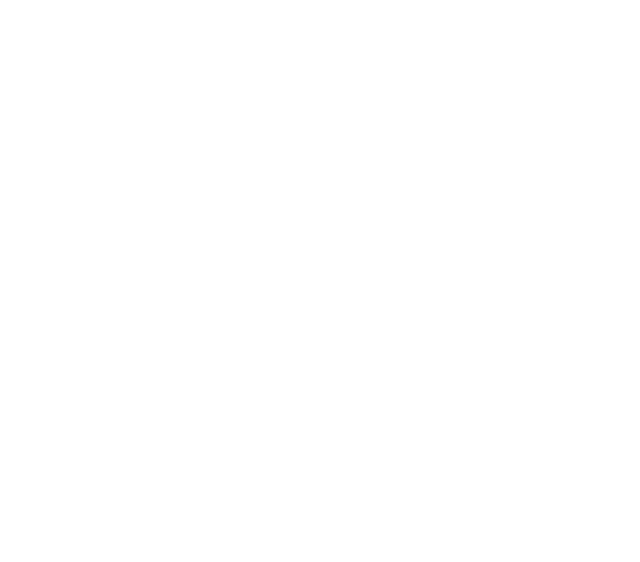
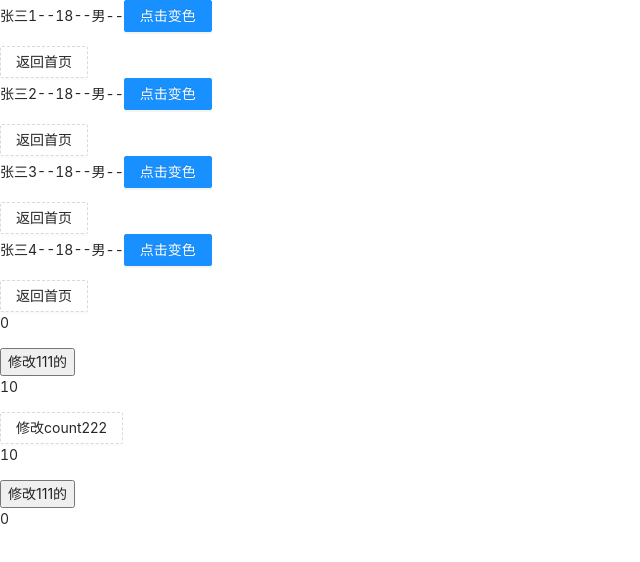
Before and after one commit to yangyuecoding/react_demo, a React app: page /democ in a window 1280 px wide. Shown: the top 562 px of the page, without its empty margins (0-640 px from the left). Built offline with nearby package versions, Linux system fonts and the light colour scheme.

Commit message:
性能优化

```diff
--- /dev/null
+++ b/src/components/democ.jsx
@@ -0,0 +1,40 @@
+import React, { Component } from 'react'
+import store from '../store/index';
+import actionType from './demob/actionTypes';
+import Item from './hook/item';
+import Parent from './hook/parent';
+export default class democ extends Component {
+    constructor(){
+        super();
+        this.state = {
+            list:store.getState().demob.list
+        }
+    }
+    componentDidMount(){
+        // console.log(this.props)
+        store.subscribe(() => {
+            this.setState({
+                list:store.getState().demob.list
+            })
+        })
+    }
+    changeFlag(key){
+        let target = [...this.state.list];
+        target[key].actived = !target[key].actived;
+        store.dispatch(actionType.push_thunk({target}));
+    }
+    render() {
+        return (
+            <div>
+                {
+                    this.state.list.map((item,key) => {
+                        return (
+                            <Item key={key} {...item} changeFlag={this.changeFlag.bind(this,key)}></Item>
+                        )
+                    })
+                }
+                <Parent/>
+            </div>
+        )
+    }
+}
--- /dev/null
+++ b/src/components/hook/item.jsx
@@ -0,0 +1,21 @@
+import React from 'react';
+import {useHistory} from 'react-router-dom';
+import {Button} from 'antd';
+import style from '../../style/item.module.scss';
+let Item = (props) => {
+    const {name,age,sex,actived,changeFlag} = props;
+    const history = useHistory();
+    console.log(props);
+    return (
+        <div>
+           <p className={actived?style.active:''}>{name}--{age}--{sex}--<Button type='primary' onClick={() => { changeFlag() }} >点击变色</Button></p>
+            <Button type='dashed' onClick={() => { history.push({pathname:'/index',query:{id:1001}}) } }>返回首页</Button>
+        </div>
+    )
+}
+
+//性能优化  react.memo 减少render次数
+function diff(prev,next){
+    return prev.actived === next.actived;
+}
+export default React.memo(Item,diff);
--- /dev/null
+++ b/src/components/hook/parent.jsx
@@ -0,0 +1,39 @@
+import React,{useState,useCallback,useMemo} from 'react';
+import Child from './titel';
+let Parent = () => {
+    let [count1,setCount1] = useState(0);
+    let [count2,setCount2] = useState(10);
+    let [count3,setCount3] = useState(10);
+
+    let callback = () => {
+        setCount2(count2+2)
+    }
+    let calc = () => {
+        console.log('heelo')
+        return Math.random() * 100 * count1;
+    }
+    let memoCount1 = useMemo(calc,[count1]);
+    let memofn = useCallback(callback,[count2]);
+    return (
+        <div>
+            <p>
+                {count1}
+            </p>
+            <button onClick={() => { setCount1(count1+1) }}>修改111的</button>
+            <p>
+                {count2}
+            </p>
+
+            <Child memofn={memofn}></Child>
+            <p>
+                {count3}
+            </p>
+            <button onClick={() => { setCount3(count3+1) }}>修改111的</button>
+            <p>
+                {memoCount1}
+            </p>
+        </div>
+    )
+}
+
+export default Parent;
--- /dev/null
+++ b/src/components/hook/titel.jsx
@@ -0,0 +1,14 @@
+import React,{useEffect} from 'react';
+import {Button} from 'antd';
+let Item = (props) => {
+    const {memofn } = props;
+    useEffect(() => {
+        console.log('hello')
+    },[memofn])
+    return (
+        <div>
+            <Button type='dashed' onClick={ memofn  }>修改count222</Button>
+        </div>
+    )
+}
+export default Item;
--- a/src/router/index.jsx
+++ b/src/router/index.jsx
@@ -3,6 +3,7 @@ import React , {lazy,Suspense} from 'react';
 import loading from '../components/loading';
 const Demoa = lazy( () => import(/* webpackChunkName:'demoa_page' */ '../components/demoa') );
 const Demob = lazy( () => import(/* webpackChunkName:'demob_page' */ '../components/demob') );
+const Democ = lazy( () => import(/* webpackChunkName:'democ_page' */ '../components/democ') );
 const Index = lazy( () => import(/* webpackChunkName:'index_page' */ '../view/index') );
 export default class Router extends React.Component {
     render(){
@@ -14,6 +15,7 @@ export default class Router extends React.Component {
               <Switch>
                     <Route path="/demoa" component={Demoa}></Route>
                     <Route path="/demob" component={Demob}></Route>
+                    <Route path="/democ" component={Democ}></Route>
                     <Route path="/index" component={Index}></Route>
                     <Redirect from='/' to='/index' exact></Redirect>
                 </Switch>
--- a/src/view/index.jsx
+++ b/src/view/index.jsx
@@ -7,6 +7,7 @@ export default class index extends Component {
                 <h1>我是首页</h1>
                 <Button type='primary' onClick={ () => { this.props.history.push( { pathname:'/demoa',query:{id:1001} } ) } }>前往demoa</Button>
                 <Button type='primary' onClick={ () => { this.props.history.push( { pathname:'/demob',state:{id:1001} } ) } }>前往demob</Button>
+                <Button type='primary' onClick={ () => { this.props.history.push( { pathname:'/democ',serach:'name=zhangsna' } ) } }>前往democ</Button>
             </div>
         )
     }
```
Also changed, not shown: src/components/demoa/css/actionType.dev.js (deleted, +0 -26 lines), src/components/demoa/css/reducer.dev.js (deleted, +0 -32 lines), src/components/demoa/css/state.dev.js (deleted, +0 -10 lines), src/components/demoa/css/type.dev.js (deleted, +0 -8 lines), src/components/hook/child.jsx (added).
